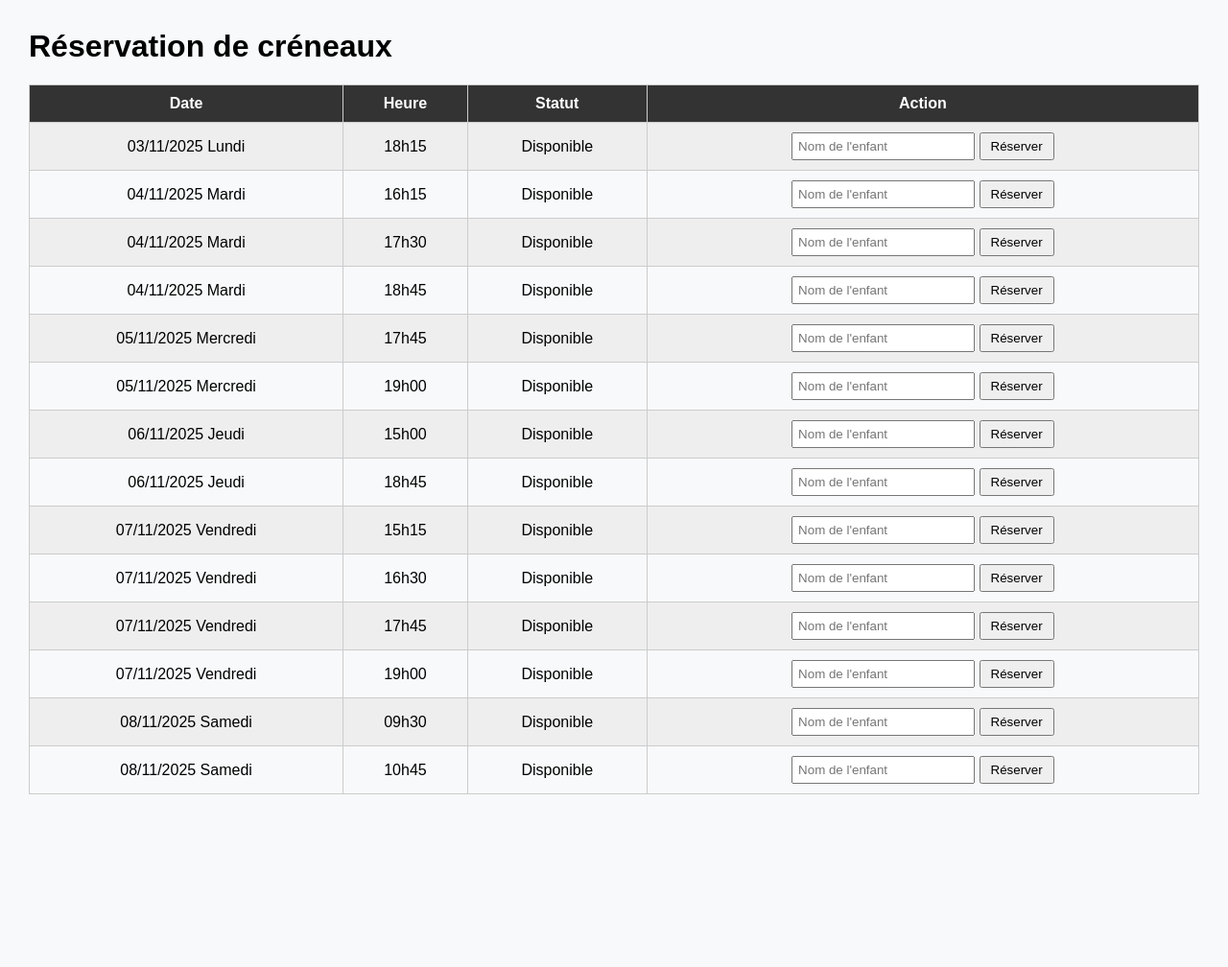
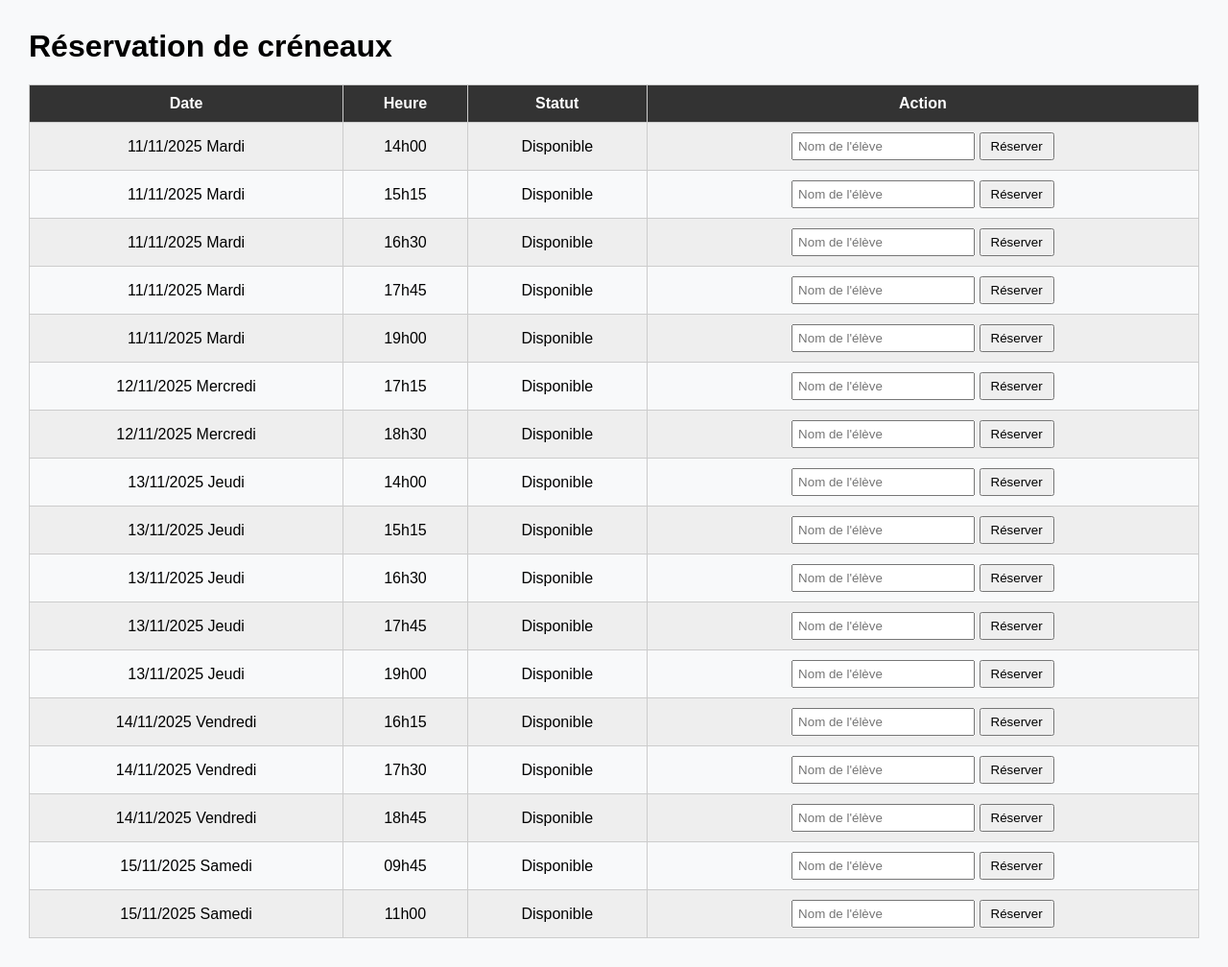
Before and after one commit to esartori1906-sudo/Reservation, a Flask app: page / in a window 1280 px wide. Shown: the whole page at 96% size. Before the commit the page ends 828 px from the top, so only its background shows below. Run offline with Flask 3, Linux system fonts and the light colour scheme; data comes from the database, SQL or seed files in the repository.

Commit message:
mis à jour

```diff
--- a/app.py
+++ b/app.py
@@ -19,20 +19,23 @@ def init_db():
     c.execute("SELECT COUNT(*) FROM creneaux")
     if c.fetchone()[0] == 0:
         c.executemany("INSERT INTO creneaux (date, heure, parent) VALUES (?, ?, ?)", [
-            ('03/11/2025 Lundi', '18h15', None),
-            ('04/11/2025 Mardi', '16h15', None),
-            ('04/11/2025 Mardi', '17h30', None),
-            ('04/11/2025 Mardi', '18h45', None),
-            ('05/11/2025 Mercredi', '17h45', None),
-            ('05/11/2025 Mercredi', '19h00', None),
-            ('06/11/2025 Jeudi', '15h00', None),
-            ('06/11/2025 Jeudi', '18h45', None),
-            ('07/11/2025 Vendredi', '15h15', None),
-            ('07/11/2025 Vendredi', '16h30', None),
-            ('07/11/2025 Vendredi', '17h45', None),
-            ('07/11/2025 Vendredi', '19h00', None),
-            ('08/11/2025 Samedi', '09h30', None),
-            ('08/11/2025 Samedi', '10h45', None),
+            ('11/11/2025 Mardi', '14h00', None),
+            ('11/11/2025 Mardi', '15h15', None),
+            ('11/11/2025 Mardi', '16h30', None),
+            ('11/11/2025 Mardi', '17h45', None),
+            ('11/11/2025 Mardi', '19h00', None),
+            ('12/11/2025 Mercredi', '17h15', None),
+            ('12/11/2025 Mercredi', '18h30', None),
+            ('13/11/2025 Jeudi', '14h00', None),
+            ('13/11/2025 Jeudi', '15h15', None),
+            ('13/11/2025 Jeudi', '16h30', None),
+            ('13/11/2025 Jeudi', '17h45', None),
+            ('13/11/2025 Jeudi', '19h00', None),
+            ('14/11/2025 Vendredi', '16h15', None),
+            ('14/11/2025 Vendredi', '17h30', None),
+            ('14/11/2025 Vendredi', '18h45', None),
+            ('15/11/2025 Samedi', '09h45', None),
+            ('15/11/2025 Samedi', '11h00', None),
         ])
     conn.commit()
     conn.close()
--- a/templates/index.html
+++ b/templates/index.html
@@ -37,7 +37,7 @@
             <td>
                 {% if not parent %}
                     <form action="/reserver/{{ id }}" method="post">
-                        <input type="text" name="nom_enfant" placeholder="Nom de l'enfant" required>
+                        <input type="text" name="nom_enfant" placeholder="Nom de l'élève" required>
                         <button type="submit">Réserver</button>
                     </form>
                 {% else %}
```
